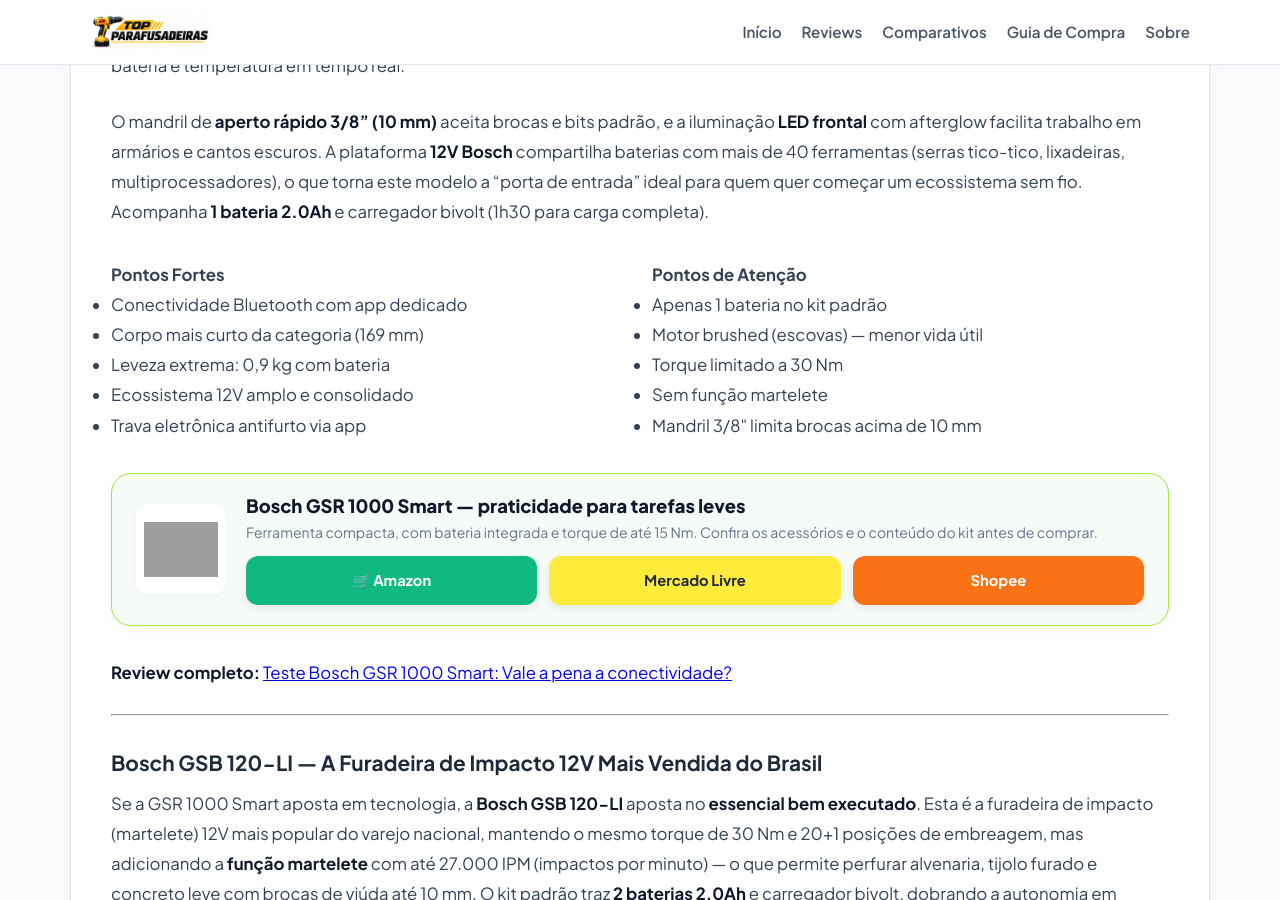
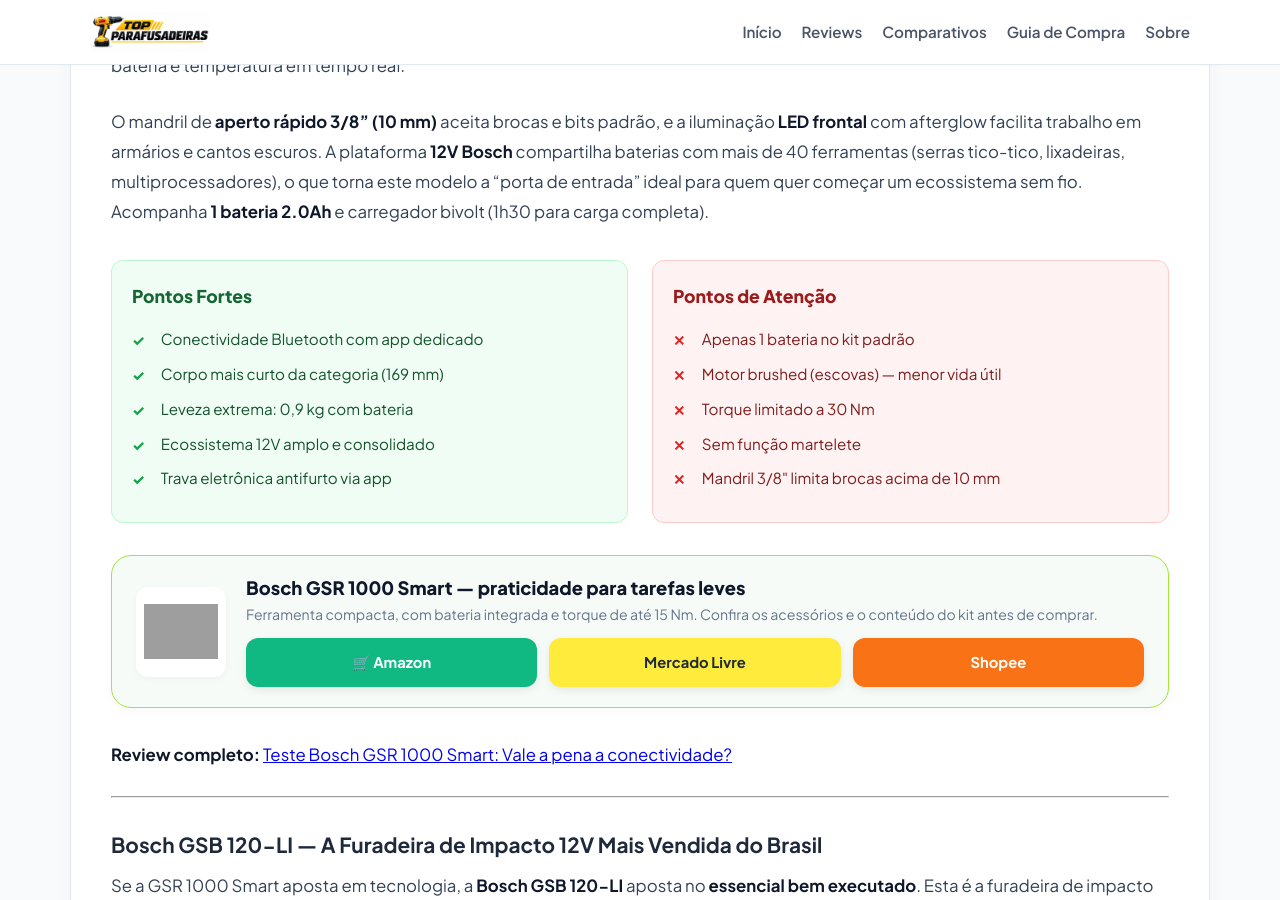
Before and after one commit to membroequipe/SiteReview, a Jekyll site: the page built from _posts/2026-10-22-qual-a-melhor-parafusadeira.md, in a window 1280 px wide and 900 px high, scrolled down 3550 px. Built offline with Jekyll 4.4.1, drawn with Linux system fonts in a browser that asks for light colours; grey boxes are pictures that could not be loaded.

Commit message:
Update 2026-10-22-qual-a-melhor-parafusadeira.md

```diff
--- a/_posts/2026-10-22-qual-a-melhor-parafusadeira.md
+++ b/_posts/2026-10-22-qual-a-melhor-parafusadeira.md
@@ -129,7 +129,7 @@
 O mandril de **aperto rápido 3/8" (10 mm)** aceita brocas e bits padrão, e a iluminação **LED frontal** com afterglow facilita trabalho em armários e cantos escuros. A plataforma **12V Bosch** compartilha baterias com mais de 40 ferramentas (serras tico-tico, lixadeiras, multiprocessadores), o que torna este modelo a "porta de entrada" ideal para quem quer começar um ecossistema sem fio. Acompanha **1 bateria 2.0Ah** e carregador bivolt (1h30 para carga completa).
 
 <div class="pros-cons-grid">
-<div class="pros">
+<div class="pros-box">
 <h4>Pontos Fortes</h4>
 <ul>
 <li>Conectividade Bluetooth com app dedicado</li>
@@ -139,7 +139,7 @@
 <li>Trava eletrônica antifurto via app</li>
 </ul>
 </div>
-<div class="cons">
+<div class="cons-box">
 <h4>Pontos de Atenção</h4>
 <ul>
 <li>Apenas 1 bateria no kit padrão</li>
@@ -179,7 +179,7 @@
 O design "FatBody" com empunhadura emborrachada *Softgrip* distribui o peso (1,1 kg com bateria) de forma equilibrada, reduzindo fadiga em sessões longas. O mandril de aperto rápido 3/8" tem trava de eixo automática para troca de bits com uma mão. A luz LED com afterglow de 10 segundos ilumina a área de trabalho mesmo após soltar o gatilho. É a escolha racional para **manutenção predial, instalação de ar-condicionado, fixação em paredes de blocos** e marcenaria leve.
 
 <div class="pros-cons-grid">
-<div class="pros">
+<div class="pros-box">
 <h4>Pontos Fortes</h4>
 <ul>
 <li>Função martelete real (27.000 IPM)</li>
@@ -189,7 +189,7 @@
 <li>Compatível com toda linha 12V Professional</li>
 </ul>
 </div>
-<div class="cons">
+<div class="cons-box">
 <h4>Pontos de Atenção</h4>
 <ul>
 <li>Motor brushed — desgaste de escovas</li>
@@ -229,7 +229,7 @@
 O mandril de aperto rápido 3/8" aceita bits de 1/4" e brocas até 10 mm. A velocidade variável em duas faixas (0–450 / 0–1.700 RPM) permite iniciar parafusos em baixa rotação e perfurar madeira em alta. O kit traz **2 baterias 2.0Ah LXT** (compatíveis com toda a plataforma 12V Max da Makita — mais de 60 ferramentas) e carregador bivolt DC18WA (carrega em ~45 min). Peso de 1,1 kg com bateria e comprimento de 182 mm mantêm a agilidade em espaços confinados (dentro de armários, gavetas, painéis).
 
 <div class="pros-cons-grid">
-<div class="pros">
+<div class="pros-box">
 <h4>Pontos Fortes</h4>
 <ul>
 <li>35 Nm de torque — líder na classe 12V</li>
@@ -239,7 +239,7 @@
 <li>Carregador rápido DC18WA incluso (45 min)</li>
 </ul>
 </div>
-<div class="cons">
+<div class="cons-box">
 <h4>Pontos de Atenção</h4>
 <ul>
 <li>Motor brushed (não brushless)</li>
@@ -277,7 +277,7 @@
 São **15 posições de embreagem + perfuração** e duas velocidades mecânicas (0–450 / 0–1.500 RPM) com gatilho de velocidade variável progressiva. O kit D2 inclui **2 baterias 2.0Ah XR** (compatíveis com toda linha 12V/20V Max DeWalt via adaptador) e carregador rápido bivolt (1h). O **LED triplo (3 LEDs)** ao redor do mandril elimina sombras — vital para perfuração precisa em cantos. É a escolha de marceneiros que precisam de **versatilidade de brocas grandes** sem subir para 18V.
 
 <div class="pros-cons-grid">
-<div class="pros">
+<div class="pros-box">
 <h4>Pontos Fortes</h4>
 <ul>
 <li>Motor brushless em plataforma 12V</li>
@@ -287,7 +287,7 @@
 <li>Baterias XR 2.0Ah + carregador rápido</li>
 </ul>
 </div>
-<div class="cons">
+<div class="cons-box">
 <h4>Pontos de Atenção</h4>
 <ul>
 <li>Sem função martelete</li>
@@ -320,7 +320,7 @@
 A plataforma **WAP 12V** cresceu exponencialmente no Brasil (furadeiras, parafusadeiras de impacto, serras circulares, lixadeiras, sopradores), e as baterias são intercambiáveis. Para o usuário doméstico que faz reparos esporádicos, monta móveis ocasionais e precisa de autonomia para não parar no meio do trabalho, as **3 baterias** são o grande trunfo: enquanto duas carregam, uma trabalha. A assistência técnica WAP expandiu para mais de 200 postos autorizados.
 
 <div class="pros-cons-grid">
-<div class="pros">
+<div class="pros-box">
 <h4>Pontos Fortes</h4>
 <ul>
 <li>Kit com 3 baterias 2.0Ah + acessórios</li>
@@ -330,7 +330,7 @@
 <li>Ótimo custo-benefício inicial</li>
 </ul>
 </div>
-<div class="cons">
+<div class="cons-box">
 <h4>Pontos de Atenção</h4>
 <ul>
 <li>Motor brushed — durabilidade inferior</li>
@@ -368,7 +368,7 @@
 O sistema **Electronic Motor Protection (EMP)** protege contra sobrecarga e superaquecimento. A bateria **ProCORE 18V 4.0Ah** (vendida separadamente ou no kit) usa células 21700 de alta densidade, mantendo potência constante até o fim da carga. O **LED duplo** ilumina a área sem sombras. A plataforma **Bosch Professional 18V** é a maior do mundo: mais de 150 ferramentas compartilham a mesma bateria — de serras circulares a aspiradores de pó. É a escolha padrão para **eletricistas, encanadores, instaladores de drywall e marceneiros de obra**.
 
 <div class="pros-cons-grid">
-<div class="pros">
+<div class="pros-box">
 <h4>Pontos Fortes</h4>
 <ul>
 <li>Motor brushless EC + proteção eletrônica EMP</li>
@@ -378,7 +378,7 @@
 <li>Baterias ProCORE 21700 de alta densidade</li>
 </ul>
 </div>
-<div class="cons">
+<div class="cons-box">
 <h4>Pontos de Atenção</h4>
 <ul>
 <li>Peso: 1,7 kg com bateria 4.0Ah</li>
@@ -415,7 +415,7 @@
 O mandril **1/2" de aperto rápido** com anel de metal tem runout (desvio radial) inferior a 0,3 mm — essencial para brocas forstner e serra-copo. O kit **RTJ** traz **2 baterias BL1850B 5.0Ah** (indicador de carga embutido) e carregador rápido DC18RC (45 min para 5.0Ah). A proteção **XPT (eXtreme Protection Technology)** veda o motor contra poeira e respingos — vital em obras. Peso de 1,8 kg com bateria 5.0Ah.
 
 <div class="pros-cons-grid">
-<div class="pros">
+<div class="pros-box">
 <h4>Pontos Fortes</h4>
 <ul>
 <li>62 Nm + 21 embreagens + 2 velocidades mecânicas</li>
@@ -425,7 +425,7 @@
 <li>Proteção XPT contra poeira/umidade</li>
 </ul>
 </div>
-<div class="cons">
+<div class="cons-box">
 <h4>Pontos de Atenção</h4>
 <ul>
 <li>Investimento alto (kit completo profissional)</li>
@@ -458,7 +458,7 @@
 O grande destaque é o **LED triplo "Tri-Mode"** com 3 níveis de intensidade (baixo/médio/alto) + modo *Spotlight* que mantém a luz acesa por 20 min após soltar o gatilho — funciona como lanterna de inspeção. Duas velocidades mecânicas (0–550 / 0–2.000 RPM) e martelete a **34.000 IPM** perfuram concreto até 13 mm com brocas SDS-Plus via adaptador. Kit D2: **2 baterias 20V Max 2.0Ah XR** + carregador rápido (1h). Peso: 1,6 kg com bateria.
 
 <div class="pros-cons-grid">
-<div class="pros">
+<div class="pros-box">
 <h4>Pontos Fortes</h4>
 <ul>
 <li>3 modos dedicados (perfuração/parafuso/martelete)</li>
@@ -468,7 +468,7 @@
 <li>Plataforma 20V Max ampla no Brasil</li>
 </ul>
 </div>
-<div class="cons">
+<div class="cons-box">
 <h4>Pontos de Atenção</h4>
 <ul>
 <li>Baterias 2.0Ah no kit (autonomia limitada)</li>
@@ -501,7 +501,7 @@
 A revolução está no **Connected Tool System**: via Bluetooth, o app **Bosch Toolbox** permite criar **perfis de torque por aplicação** (ex: "Deck Ipê", "Estrutura Metálica", "Drywall"), limitar velocidade máxima, travar a ferramenta geograficamente (geofence), gerar relatórios de uso para gestão de frota e receber alertas de manutenção preditiva. O **KickBack Control** desliga o motor instantaneamente se a broca travar — segurança crítica em torque alto. Mandril 1/2" metálico, 2 velocidades (0–460 / 0–1.800 RPM), LED duplo. Corpo: 199 mm, 1,8 kg (sem bateria). Requer bateria **ProCORE 18V 8.0Ah ou 12.0Ah** para entregar os 130 Nm sustentados.
 
 <div class="pros-cons-grid">
-<div class="pros">
+<div class="pros-box">
 <h4>Pontos Fortes</h4>
 <ul>
 <li>130 Nm — torque líder de mercado compacto</li>
@@ -511,7 +511,7 @@
 <li>Perfis de torque programáveis por app</li>
 </ul>
 </div>
-<div class="cons">
+<div class="cons-box">
 <h4>Pontos de Atenção</h4>
 <ul>
 <li>Sem função martelete (apenas parafusamento/perfuração)</li>
@@ -544,7 +544,7 @@
 São **21 posições de embreagem + perfuração + martelete** (31.500 IPM), mandril 1/2" com runout < 0,25 mm, proteção **XPT** e **ADT (Automatic Torque Drive)**: a eletrônica detecta a carga e ajusta torque/velocidade automaticamente em perfuração e martelete, otimizando desempenho e vida da bateria. Compatível com baterias **LXT 18V 3.0Ah a 6.0Ah**. LED duplo com afterglow. Peso: 1,9 kg com 5.0Ah. É a escolha de **marceneiros de alto padrão, instaladores de esquadrias e profissionais que exigem controle total**.
 
 <div class="pros-cons-grid">
-<div class="pros">
+<div class="pros-box">
 <h4>Pontos Fortes</h4>
 <ul>
 <li>115 Nm + controle eletrônico de velocidade contínua</li>
@@ -554,7 +554,7 @@
 <li>Proteção XPT + construção robusta</li>
 </ul>
 </div>
-<div class="cons">
+<div class="cons-box">
 <h4>Pontos de Atenção</h4>
 <ul>
 <li>Vendido só como "body only" (corpo apenas) no Brasil</li>
```
